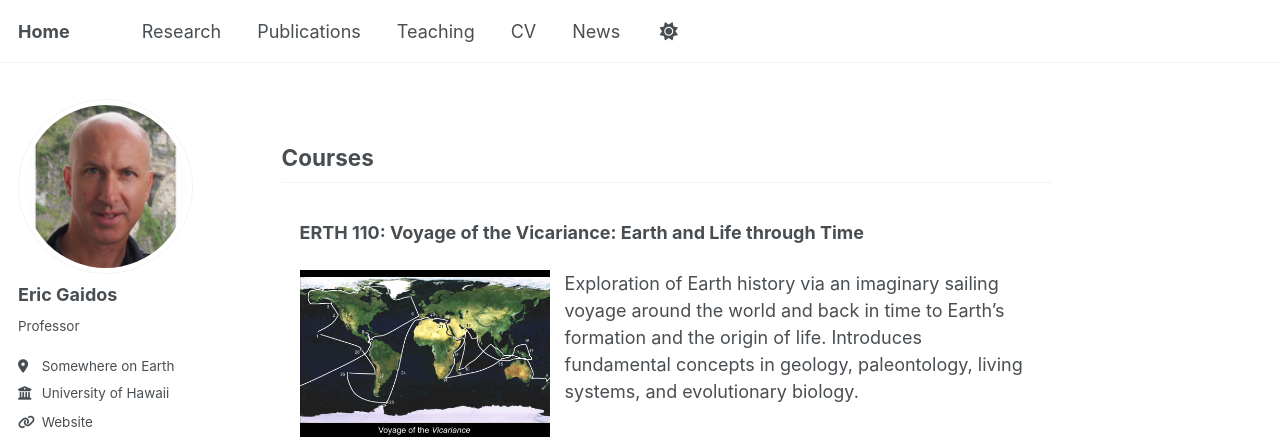
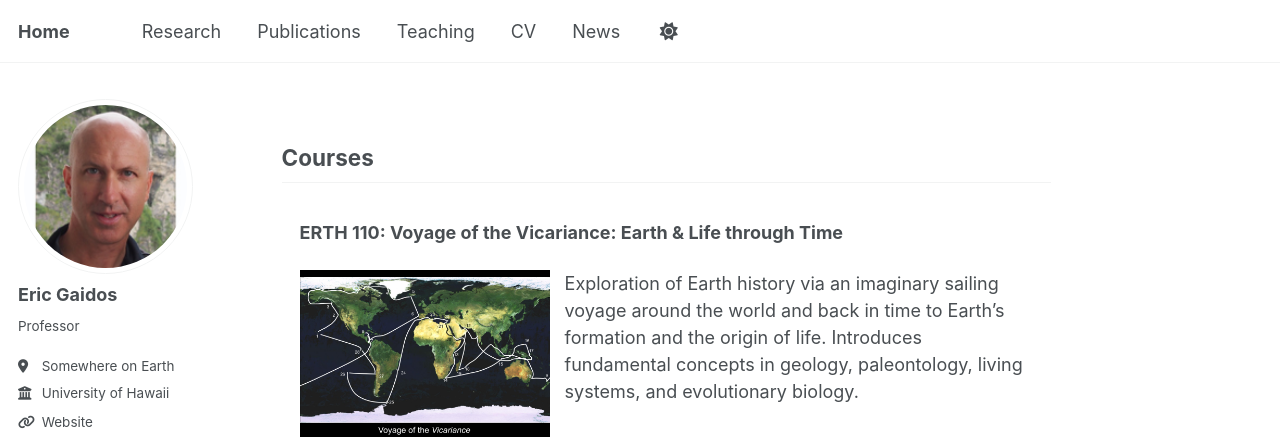
Before and after one commit to egaidos/egaidos.github.io, a Jekyll site: the page built from teaching.md, in a window 1280 px wide and 1207 px high. Shown: the top 437 px of the window. Built offline with Jekyll 4.4.1, drawn with Linux system fonts in a browser that asks for light colours; some web fonts are replaced; our own code applies the rules of GitHub Pages for plain Markdown files.

Commit message:
Update teaching.md

```diff
--- a/teaching.md
+++ b/teaching.md
@@ -20,7 +20,7 @@
 --><div class="row">
 
 <article class="6u$ 12u$(xsmall) work-item">
-<p><b>ERTH 110: Voyage of the Vicariance: Earth and Life through Time </b></p>
+<p><b>ERTH 110: Voyage of the Vicariance: Earth & Life through Time </b></p>
 <img src="../images/vicariance_map.png" width=250 height=250 alt="Vicariance map" class="image-left">
 <p>Exploration of Earth history via an imaginary sailing voyage around the world and back in time to Earth’s formation and the origin of life. Introduces fundamental concepts in geology, paleontology, living systems, and evolutionary biology. </p>
 </article>
```
